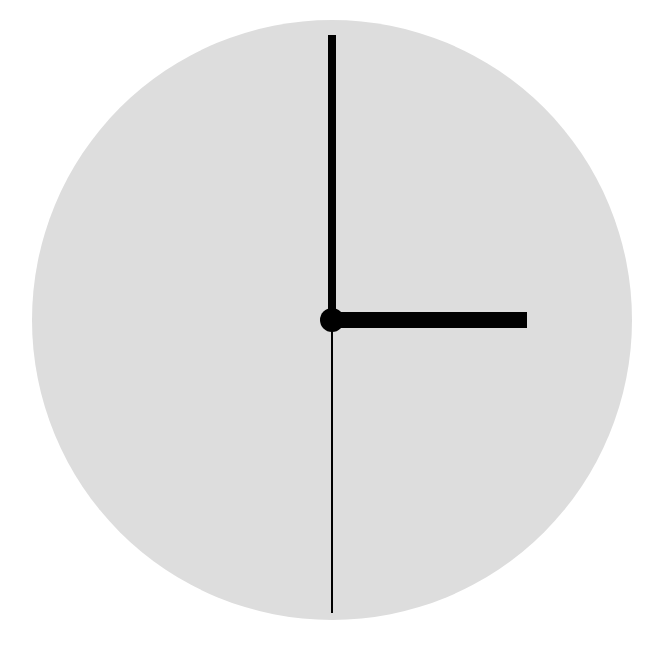
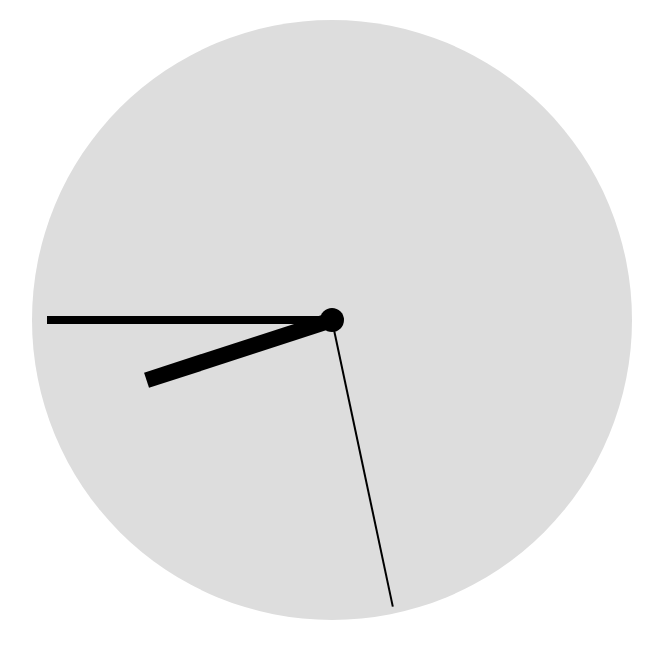
Before and after one commit to cpoliver/story-time, a React (Create React App) app: page / in a window 1280 px wide. Shown: the top 658 px of the page, without its empty margins (308-971 px from the left). Built offline with nearby package versions, Linux system fonts and the light colour scheme.

Commit message:
Add interval to allow clock to display the time

```diff
--- a/src/App.js
+++ b/src/App.js
@@ -2,11 +2,41 @@ import React, { Component } from 'react';
 
 import Clock from './components/clock';
 
+const getTime = () => {
+  const now = new Date();
+
+  return {
+    hours: now.getHours(),
+    minutes: now.getMinutes(),
+    seconds: now.getSeconds()
+  };
+};
+
 class App extends Component {
+  constructor(props) {
+    super(props);
+    this.state = getTime();
+  }
+
+  componentDidMount() {
+    this.tick = this.tick.bind(this);
+    this.setState({ intervalId: setInterval(this.tick, 500) });
+  }
+
+  componentWillUnmount() {
+    clearInterval(this.state.intervalId);
+  }
+
+  tick() {
+    this.setState({ ...getTime() });
+  }
+
   render() {
+    const { hours, minutes, seconds } = this.state;
+
     return (
       <div className="App">
-        <Clock hours={12} minutes={15} seconds={30} />
+        <Clock hours={hours} minutes={minutes} seconds={seconds} />
       </div>
     );
   }
```
